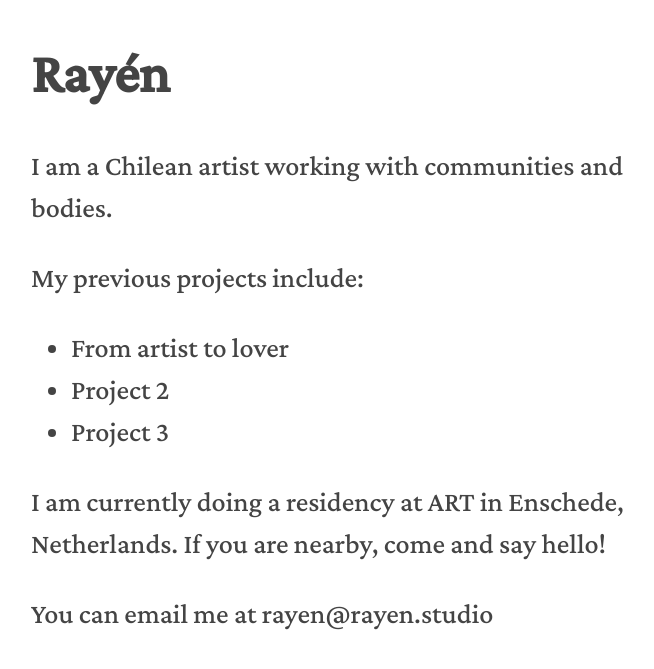
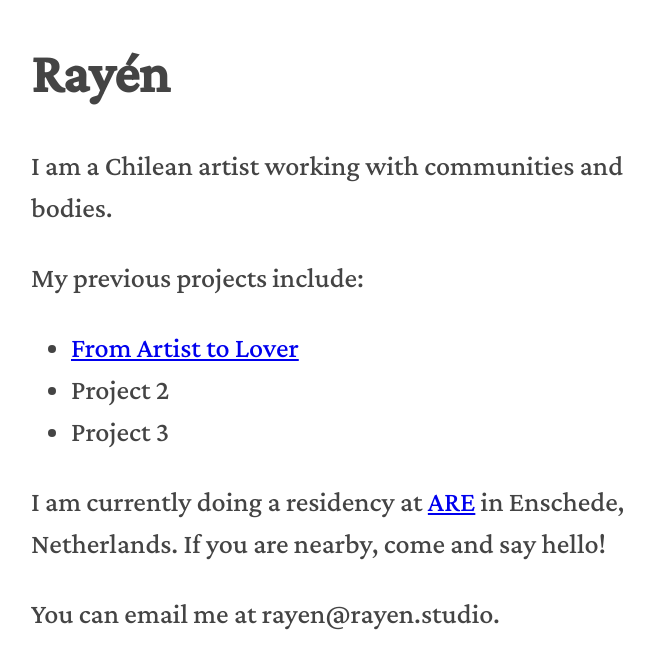
Before and after one commit to joekroese/rayen.studio, a Jekyll site: the page built from index.md, in a window 1280 px wide. Shown: the top 669 px of the page, without its empty margins (284-938 px from the left). Built offline with Jekyll 4.4.1, drawn with Linux system fonts in a browser that asks for light colours.

Commit message:
Update index.md

```diff
--- a/index.md
+++ b/index.md
@@ -8,10 +8,10 @@ I am a Chilean artist working with communities and bodies.
 
 My previous projects include:
 
-* From artist to lover
+* [From Artist to Lover](projects/from-artist-to-lover)
 * Project 2
 * Project 3
 
-I am currently doing a residency at ART in Enschede, Netherlands. If you are nearby, come and say hello!
+I am currently doing a residency at [ARE](https://www.areholland.com/) in Enschede, Netherlands. If you are nearby, come and say hello!
 
-You can email me at rayen@rayen.studio
+You can email me at rayen@rayen.studio.
```
